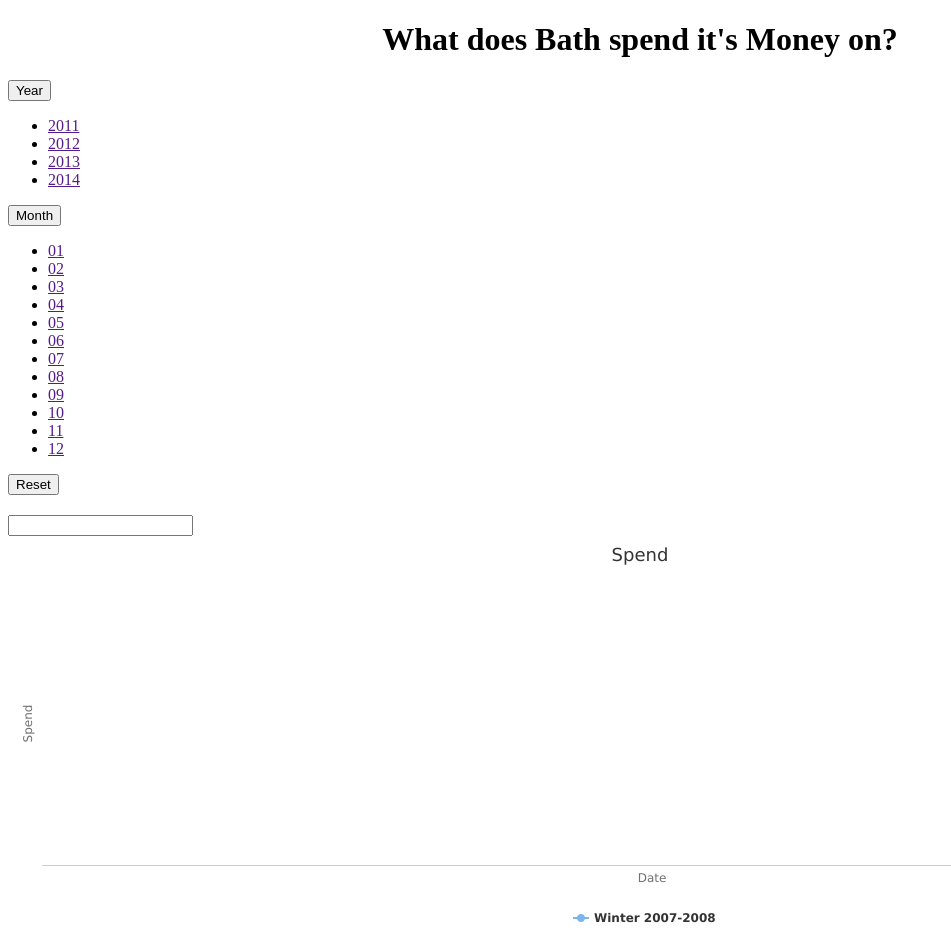
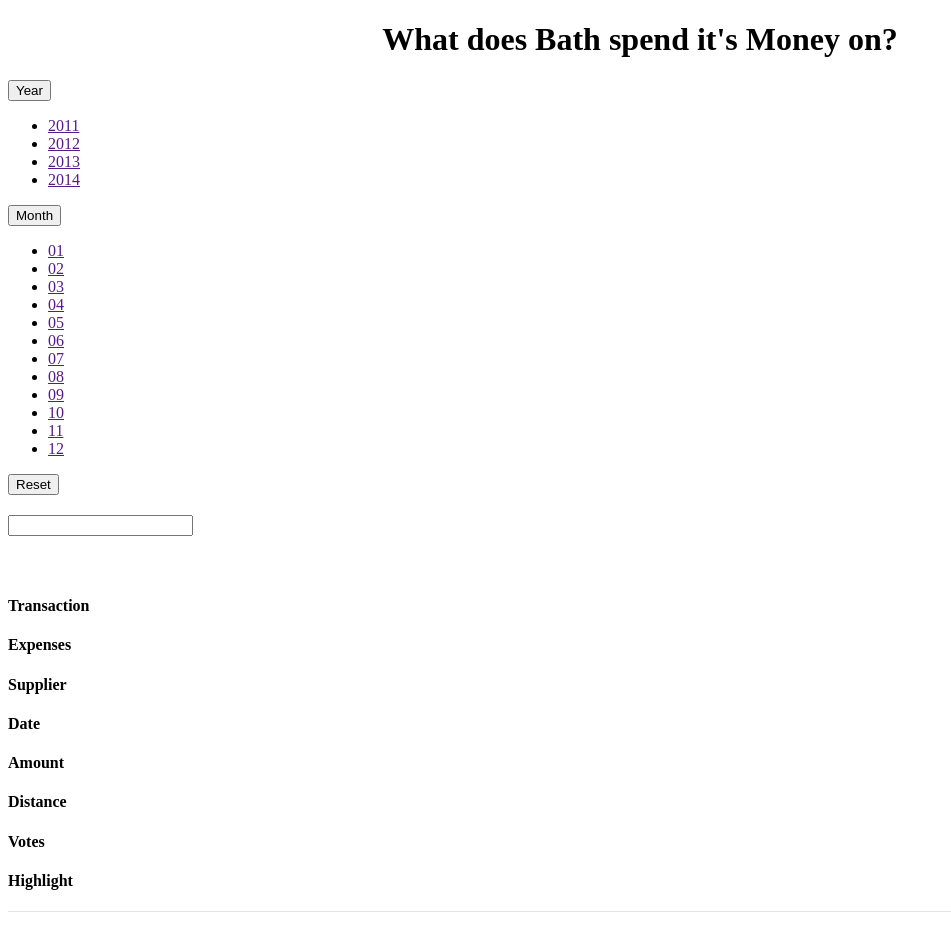
Before and after one commit to byronwilliams/hacked2.1, a website with bundled scripts: page app/index.html in a window 1280 px wide. Shown: the top 944 px of the page, without its empty margins (0-951 px from the left). Built offline with nearby package versions, Linux system fonts and the light colour scheme; no server answers.

Commit message:
hide graph if no company

```diff
--- a/app/views/main.html
+++ b/app/views/main.html
@@ -48,7 +48,7 @@
   <h3>Total Spent <span class="label label-default">£ {{ expenseCount | number}}</span></h3>
 </div>
 
-<highchart id="chart1" config="chartConfig"></highchart>
+<highchart ng-show="company" id="chart1" config="chartConfig"></highchart>
 
 <div class="row searchResults">
   <div class="row">
```
